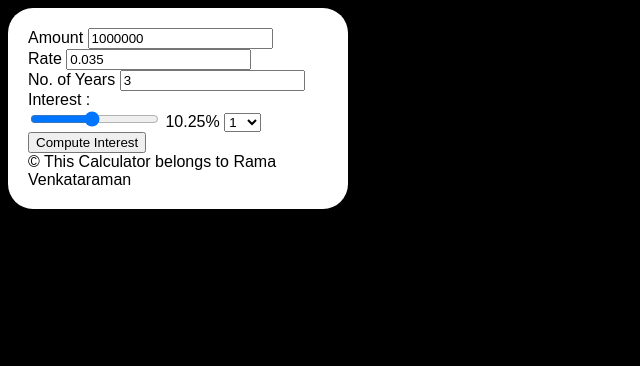
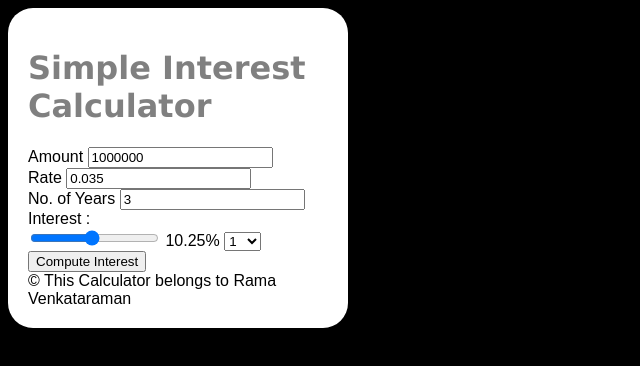
Before and after one commit to Ramav245/IBM_Certification, a plain HTML site: page index.html in a window 1280 px wide. Shown: the whole page, without its empty margins (0-640 px from the left). Drawn offline with Linux system fonts and the light colour scheme.

Commit message:
Update index.html

```diff
--- a/index.html
+++ b/index.html
@@ -6,7 +6,7 @@
     </head>
     <body>
         <div class="maindiv">
-            <title>Simple Interest Calculator</title>
+            <h1>Simple Interest Calculator</h1>
             Amount <input type="number"  id="principal" value="1000000">  <br/>
             Rate <input type="number"  id="rate" value = 0.035>  <br/>
             No. of Years <input type="number"  id="years" value = "3">  <br/>
```
